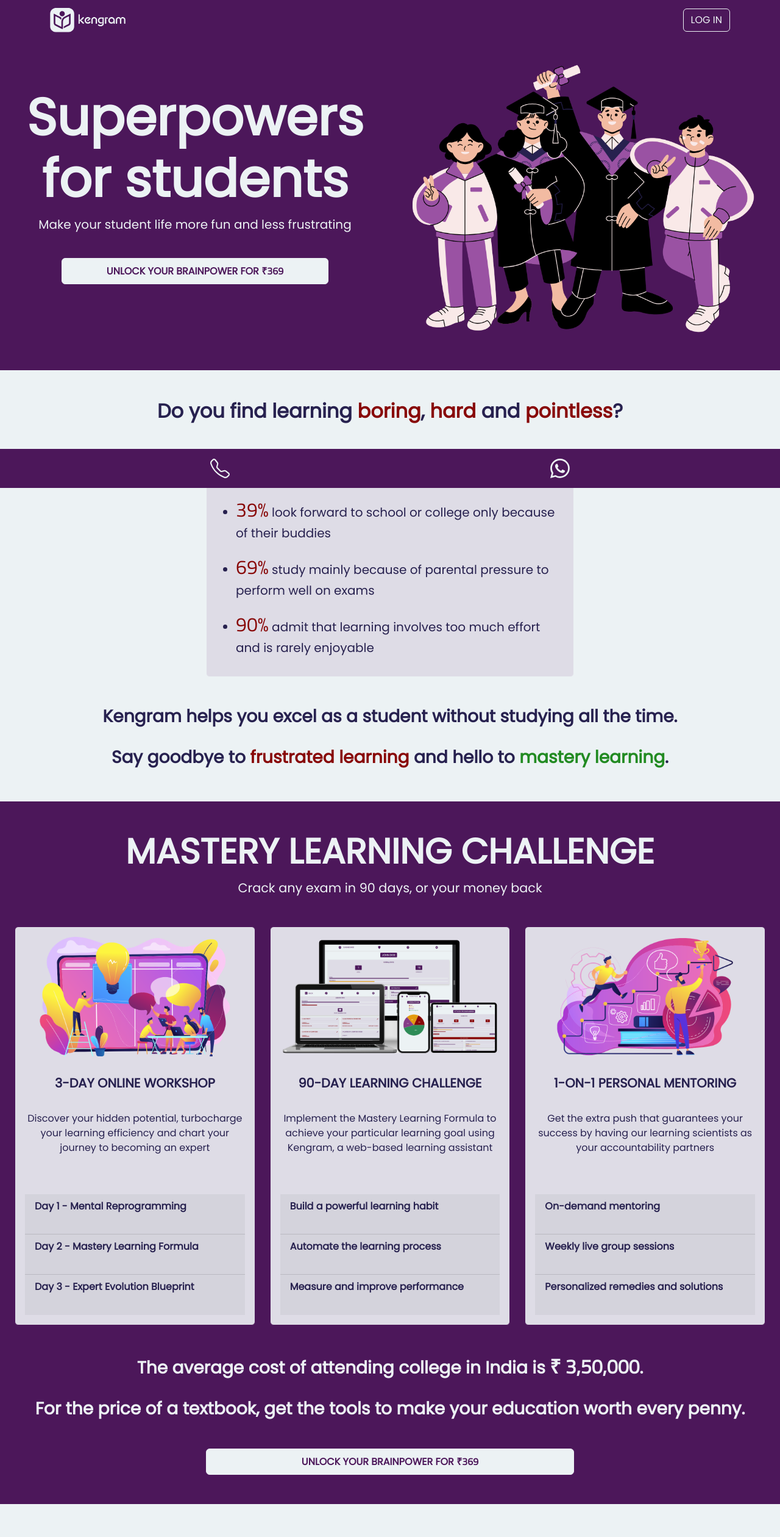
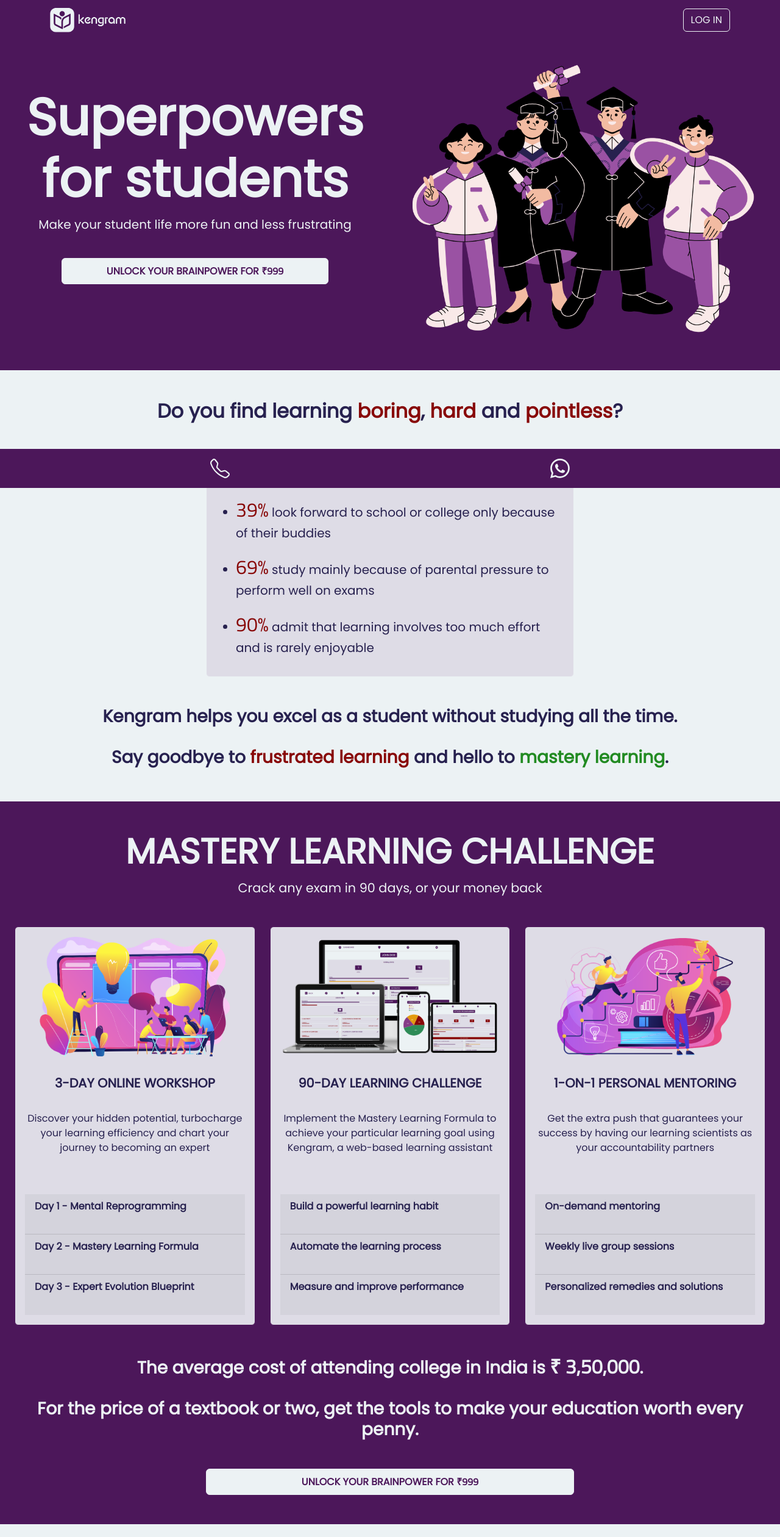
Before and after one commit to faheemkodi/learning-assistant-client, a React (Create React App) app: page / in a window 1280 px wide. Shown: the top 2520 px of the page at 61% size. Built offline with nearby package versions, Linux system fonts and the light colour scheme; no server answers.

Commit message:
Price change

```diff
--- a/src/pages/Landing.jsx
+++ b/src/pages/Landing.jsx
@@ -192,7 +192,7 @@
               >
                 Unlock Your Brainpower For{" "}
                 <span className="number">
-                  {currency === "INR" ? "₹369" : "$6"}
+                  {currency === "INR" ? "₹999" : "$18"}
                 </span>
               </Button>
             </Col>
@@ -392,8 +392,8 @@
             .
             <br />
             <br />
-            For the price of a textbook, get the tools to make your education
-            worth every penny.
+            For the price of a textbook or two, get the tools to make your
+            education worth every penny.
           </h3>
           <Col xs={12} md={6}>
             <Button
@@ -406,7 +406,7 @@
             >
               Unlock Your Brainpower For{" "}
               <span className="number">
-                {currency === "INR" ? "₹369" : "$6"}
+                {currency === "INR" ? "₹999" : "$18"}
               </span>
             </Button>
           </Col>
@@ -583,7 +583,9 @@
             }}
           >
             Unlock Your Brainpower For{" "}
-            <span className="number">{currency === "INR" ? "₹369" : "$6"}</span>
+            <span className="number">
+              {currency === "INR" ? "₹999" : "$18"}
+            </span>
           </Button>
         </Col>
       </Row>
```
